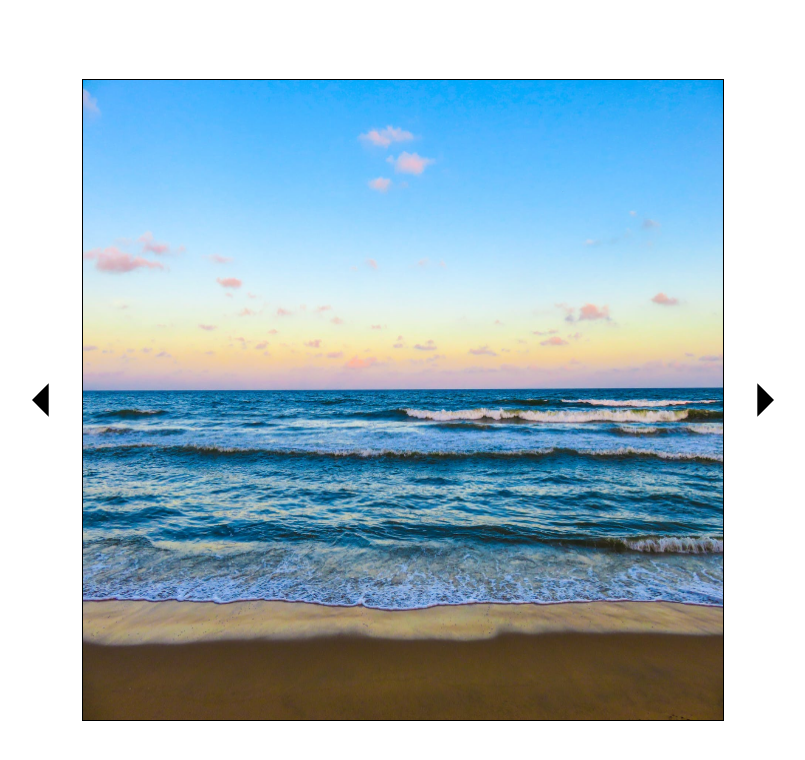
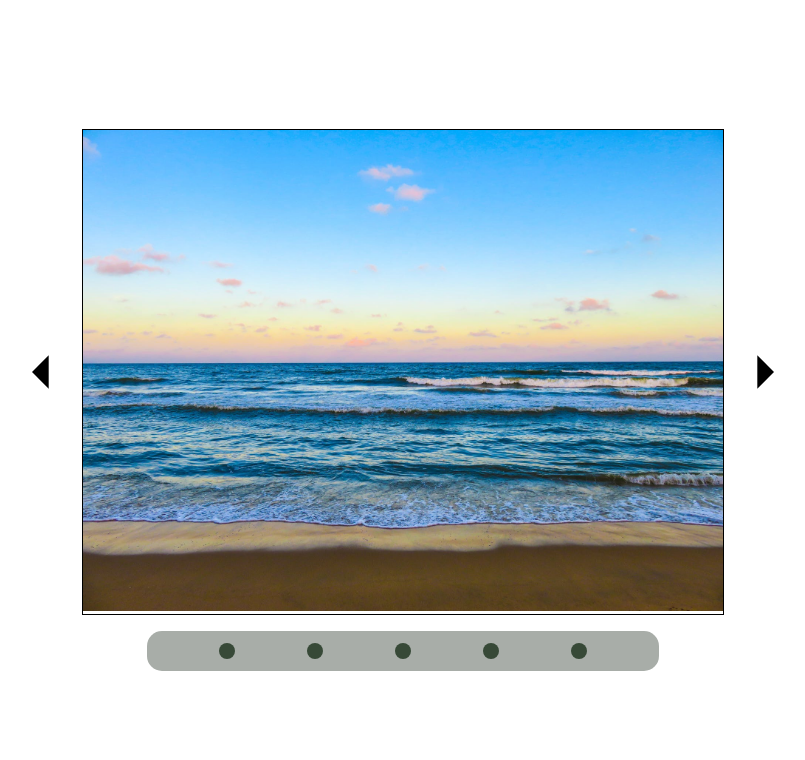
Before and after one commit to chri-ss/image-slider, a website built with webpack: page dist/index.html in a window 1280 px wide. Shown: the whole page, without its empty margins (237-1042 px from the left). Built offline with nearby package versions, Linux system fonts and the light colour scheme.

Commit message:
Add bottom nvigation dots

```diff
--- a/src/index.js
+++ b/src/index.js
@@ -1,9 +1,10 @@
 import './style.css';
 import './reset.css';
-import { makeFrame, makeSlide, slideLeft, slideRight, addContainers } from './makeSlider';
+import { makeFrame, makeSlide, slideLeft, slideRight, addContainers, addNavDots } from './makeSlider';
 
 addContainers();
 makeFrame();
 makeSlide();
+addNavDots();
 slideLeft();
 slideRight();
--- a/src/makeSlider.js
+++ b/src/makeSlider.js
@@ -16,6 +16,9 @@ left.classList.add("left");
 const right = new Image();
 right.src = rightArrow;
 right.classList.add("right");
+
+const mainContainer = document.createElement('div');
+mainContainer.classList.add('main-container');
 
 const frame = document.createElement("div");
 frame.classList.add("frame");
@@ -51,11 +54,27 @@ const addContainers = () => {
   });
 };
 
+const addNavDots = () => {
+  const dotsContainer = document.createElement('div');
+  dotsContainer.classList.add('dots-container');
+  images.forEach(image => {
+    const newDot = document.createElement('a');
+    newDot.classList.add('new-dot');
+    newDot.setAttribute('data-dot', images.indexOf(image));
+    dotsContainer.appendChild(newDot);
+    mainContainer.appendChild(dotsContainer);
+  })
+}
+
 const makeFrame = () => {
+  const frameContainer = document.createElement('div');
+  frameContainer.classList.add('frame-container');
   frame.appendChild(slide);
-  content.appendChild(left);
-  content.appendChild(frame);
-  content.appendChild(right);
+  frameContainer.appendChild(left);
+  frameContainer.appendChild(frame);
+  frameContainer.appendChild(right);
+  mainContainer.appendChild(frameContainer);
+  content.appendChild(mainContainer);
 };
 
 const clearContainers = () => {
@@ -92,4 +111,4 @@ const slideLeft = () => {
   });
 };
 
-export { makeSlide, slideRight, slideLeft, makeFrame, addContainers };
+export { makeSlide, slideRight, slideLeft, makeFrame, addContainers, addNavDots };
--- a/src/style.css
+++ b/src/style.css
@@ -4,6 +4,20 @@
     align-items: center;
     height: 100vh;
     width: 100%;
+}
+
+.main-container {
+    display: flex;
+    flex-direction: column;
+    justify-content: center;
+    align-items: center;
+    gap: 1rem;
+}
+
+.frame-container {
+    display: flex;
+    justify-content: center;
+    align-items: center;
 }
 
 .frame {
@@ -33,8 +47,9 @@
 }
 
 .image {
-    width: 100%;
-    height: 100%;
+    max-width: 100%;
+    max-height: 100%;
+    object-fit: contain;
 }
 
 .visible {
@@ -42,3 +57,20 @@
     height: 100%;
     opacity: 1;
 }
+
+.dots-container {
+    display: flex;
+    justify-content: space-evenly;
+    align-items: center;
+    height: 5vh;
+    background-color: rgb(168, 173, 168);
+    width: 40%;
+    border-radius: 15px;
+}
+
+.new-dot{
+    height: 1rem;
+    width: 1rem;
+    border-radius: 50%;
+    background-color: rgb(55, 73, 55);
+}
```
Also changed, not shown: dist/bundle.js.
